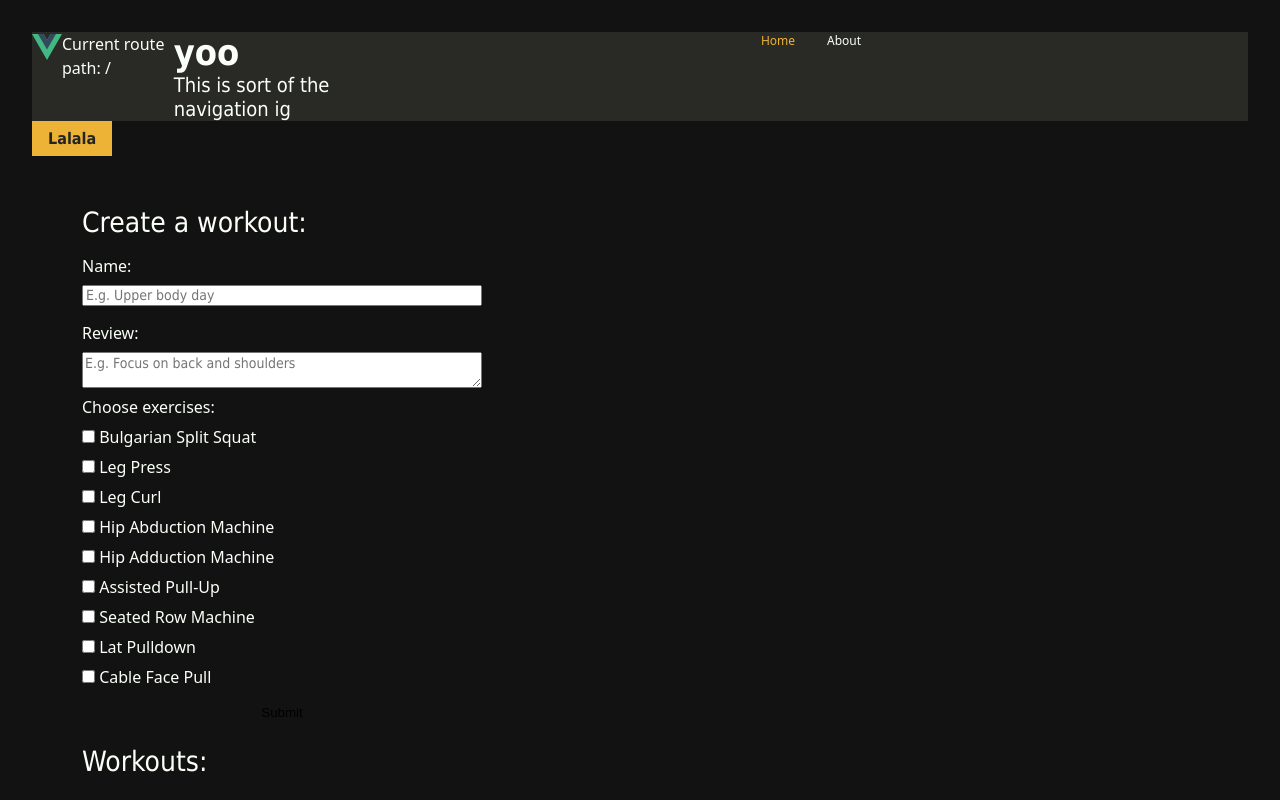
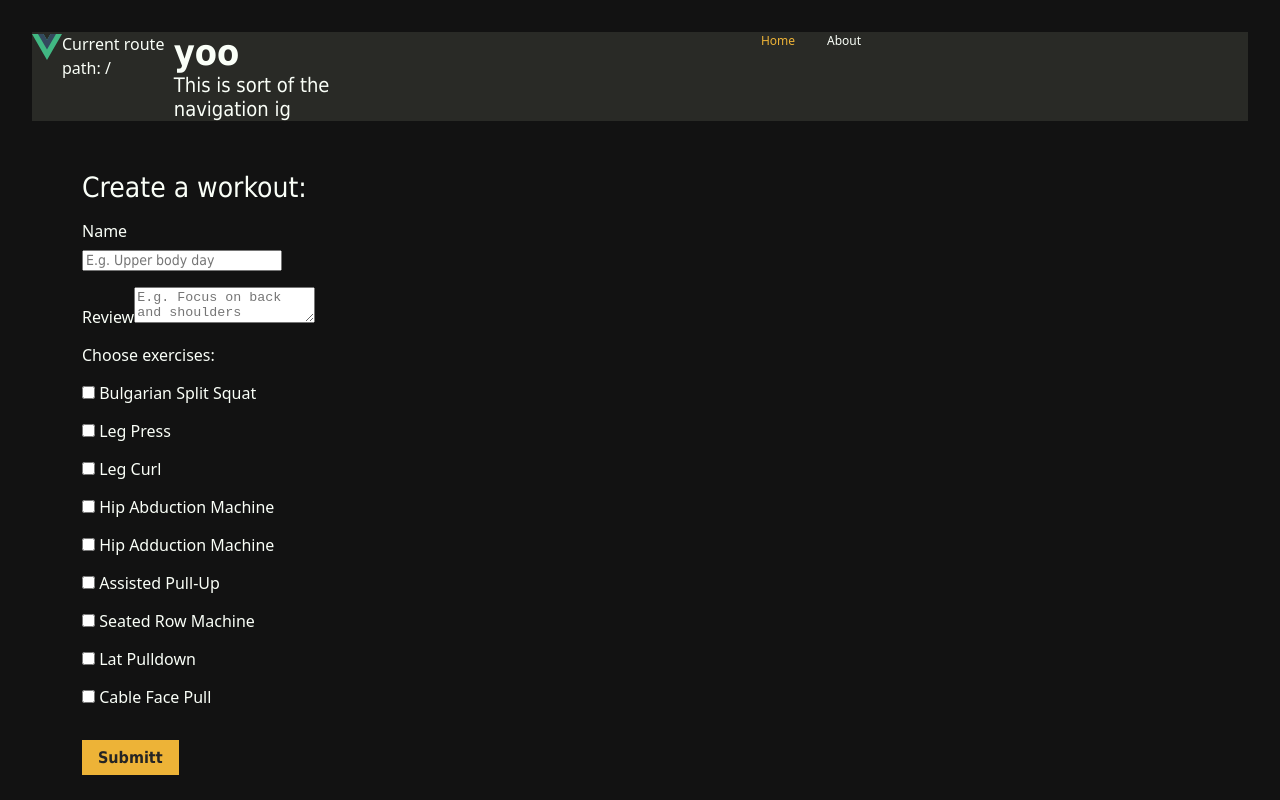
Before and after one commit to EvgeniaBabulkova/gym-bubble, a Vue app: page / in a window 1280 px wide. Shown: the top 800 px of the page. Built offline with nearby package versions, Linux system fonts and the light colour scheme.

Commit message:
input and textarea components

```diff
--- a/src/assets/base.css
+++ b/src/assets/base.css
@@ -4,7 +4,7 @@
   --col-text-primary: #fafff8;
   --col-text-secondary: #edb337;
   --col-text-invert: #242424;
-  --col-text-details: #8a9d86;
+  --col-text-details: #5b605a;
 
   --col-surface-primary: #121212;
   --col-surface-secondary: #292a26;
--- a/src/components/CreateWorkoutForm.vue
+++ b/src/components/CreateWorkoutForm.vue
@@ -3,6 +3,9 @@ import { reactive } from 'vue'
 import { exercises } from '@/data/exercises'
 import type { CreateWorkoutInput } from '@/types/workouts'
 import { ref } from 'vue'
+import Button from './UI/Button.vue'
+import InputFIeld from './UI/InputFIeld.vue'
+import TextArea from './UI/TextArea.vue'
 
 const emit = defineEmits<{
   createWorkout: [workout: CreateWorkoutInput]
@@ -39,20 +42,13 @@ function onWorkoutSubmit() {
 <template>
   <form class="workoutForm" @submit.prevent="onWorkoutSubmit">
     <h2>Create a workout:</h2>
-    <!-- todo: abstract input into component -->
-    <div class="input">
-      <label for="workoutName">Name:</label>
-      <input id="workoutName" placeholder="E.g. Upper body day" v-model.trim="workoutForm.name" />
-    </div>
 
-    <!-- todo: abstract textarea into component -->
-    <div class="input">
-      <label for="workoutDescription">Review:</label>
-      <textarea
-        id="workoutDescription"
+    <InputFIeld label="Name" placeholder="E.g. Upper body day" v-model.trim="workoutForm.name" />
+    <TextArea
+      label="Review"
       placeholder="E.g. Focus on back and shoulders"
-        v-model.trim="workoutForm.description"
-      ></textarea>
+      v-model="workoutForm.description"
+    />
 
     <label for="exercises">Choose exercises:</label>
     <label v-for="exercise in exercises" :key="exercise.id">
@@ -60,14 +56,13 @@ function onWorkoutSubmit() {
       {{ exercise.name }}
     </label>
 
-      <!-- todo: abstract the button into component -->
     <p>{{ error }}</p>
-      <button type="submit">Submit</button>
-    </div>
+    <Button type="submit">Submitt</Button>
   </form>
 </template>
 
 <style scoped>
+/* remove  */
 .input {
   display: flex;
   flex-direction: column;
@@ -85,7 +80,6 @@ p {
   gap: var(--spacing-md);
 }
 
-input::placeholder,
 textarea::placeholder {
   font: var(--font-bodyStd);
 }
--- a/src/components/ExerciseCard.vue
+++ b/src/components/ExerciseCard.vue
@@ -1,6 +1,6 @@
 <script setup lang="ts">
 import type { Exercise } from '@/types/workouts.ts'
-import Chip from './Chip.vue'
+import Chip from './UI/Chip.vue'
 
 const { exercise } = defineProps<{
   exercise: Exercise
--- /dev/null
+++ b/src/components/UI/InputFIeld.vue
@@ -0,0 +1,42 @@
+<script setup lang="ts">
+defineProps<{
+  label: string
+  errorText?: string // todo: use this for the errors in the form
+  modelValue: string
+}>()
+
+defineOptions({ inheritAttrs: false })
+
+// the new way for v-model: (then using this in the input)
+// const model = defineModel<string>(), {default: ''}
+
+const emit = defineEmits<{
+  'update:modelValue': [value: string]
+}>()
+</script>
+
+<template>
+  <label>
+    <span>{{ label }}</span>
+    <input
+      type="text"
+      v-bind="$attrs"
+      :value="modelValue"
+      @input="emit('update:modelValue', ($event.target as HTMLInputElement).value)"
+    />
+    <small v-if="errorText">{{ errorText }}</small>
+  </label>
+</template>
+
+<style scoped>
+label {
+  display: flex;
+  flex-direction: column;
+  gap: var(--spacing-sm);
+  width: 200px;
+}
+
+input::placeholder {
+  font: var(--font-bodyStd);
+}
+</style>
--- /dev/null
+++ b/src/components/UI/TextArea.vue
@@ -0,0 +1,18 @@
+<script setup lang="ts">
+defineProps<{
+  label: string
+  errorText?: string
+}>()
+
+const model = defineModel<string>()
+</script>
+
+<template>
+  <label>
+    <span>{{ label }}</span>
+    <textarea v-bind="$attrs" v-model="model"></textarea>
+    <small v-if="errorText">{{ errorText }}</small>
+  </label>
+</template>
+
+<style></style>
--- a/src/views/HomeView.vue
+++ b/src/views/HomeView.vue
@@ -21,8 +21,6 @@ function handleCreateWorkout(workoutInput: CreateWorkoutInput) {
 </script>
 
 <template>
-  <Button>Lalala</Button>
-
   <div class="mainContainer">
     <CreateWorkoutForm @create-workout="handleCreateWorkout" />
     <h2>Workouts:</h2>
```
Also changed, not shown: src/components/UI/Button.vue (renamed from src/components/Button.vue), src/components/UI/Chip.vue (renamed from src/components/Chip.vue). Lines whose indentation alone changed are shown as unchanged.
